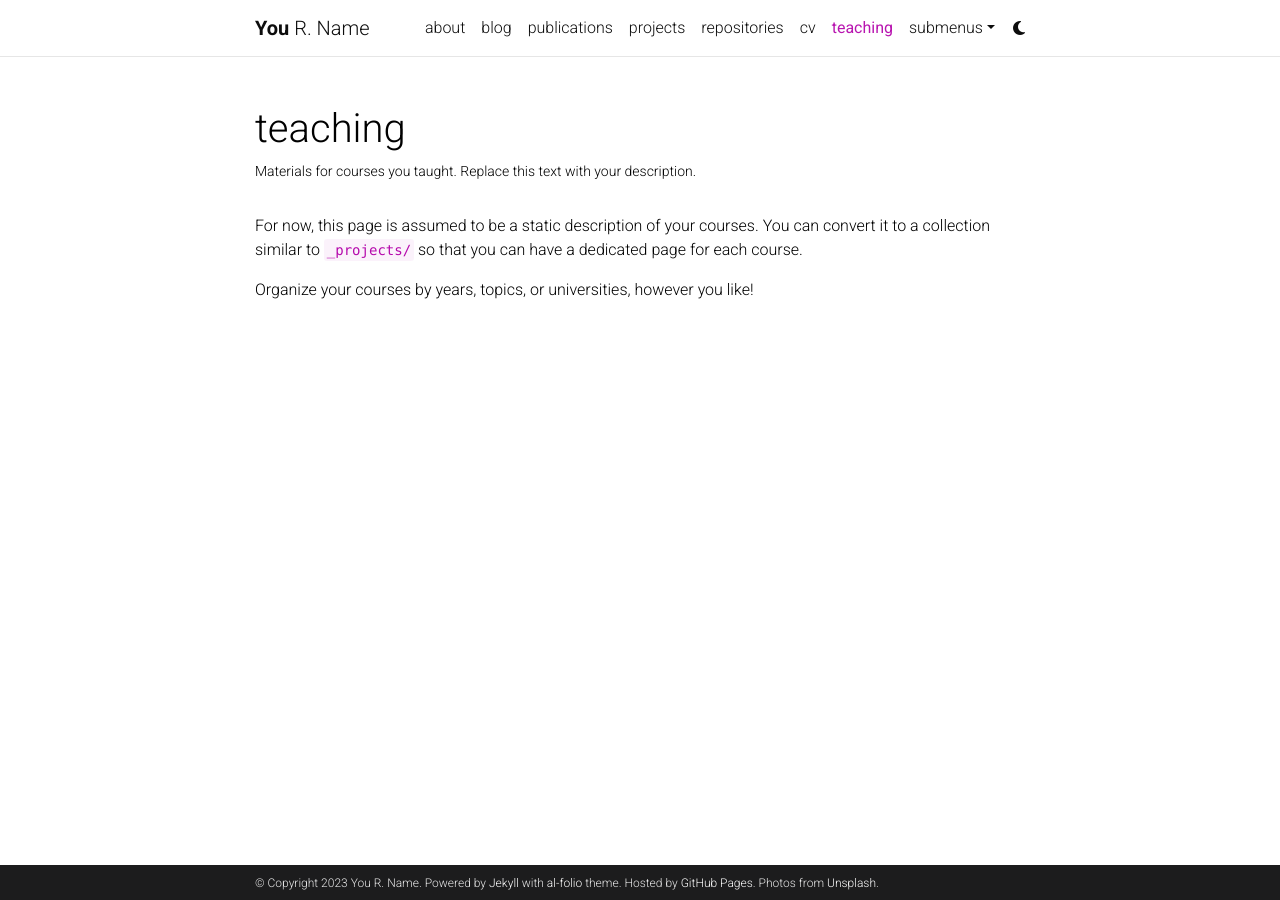
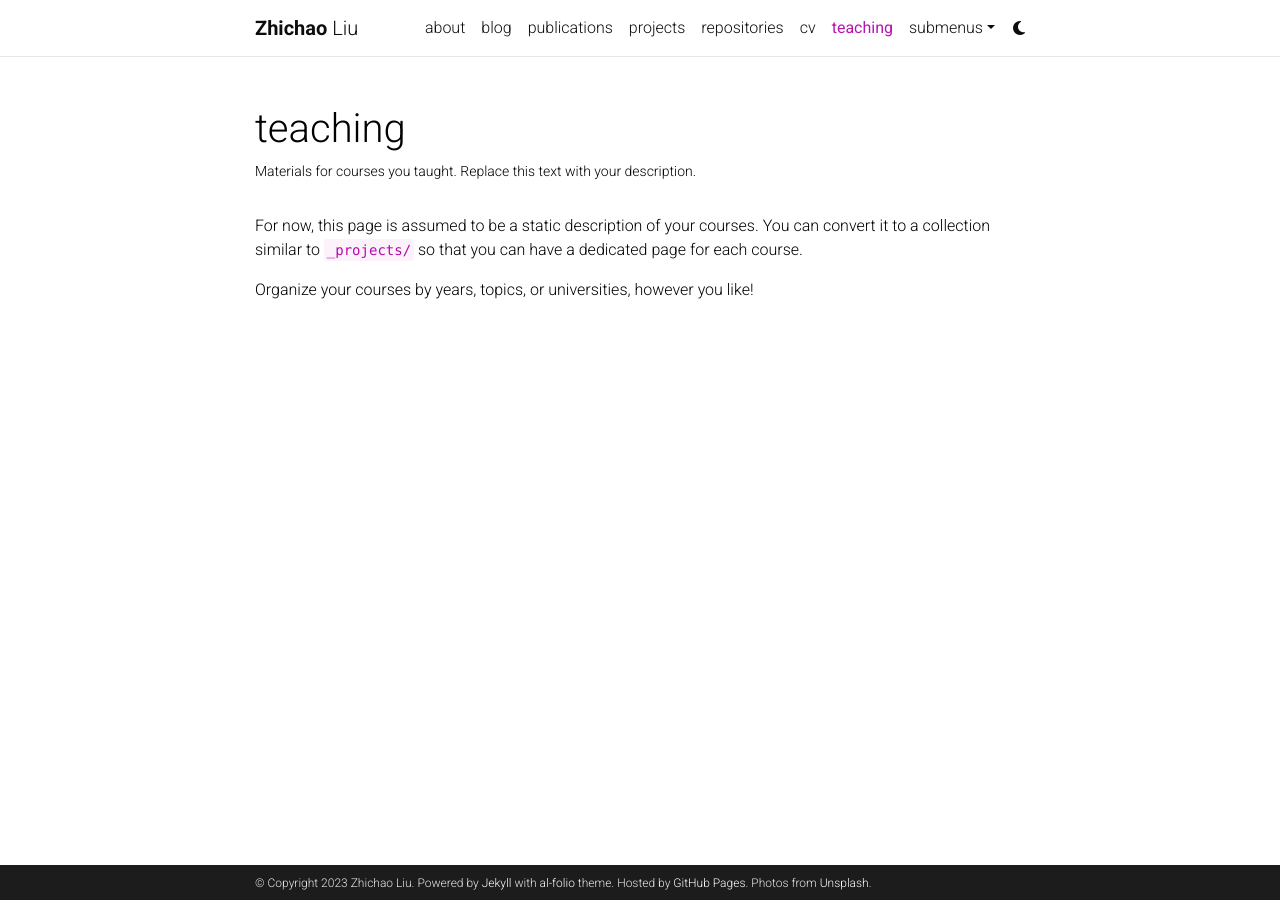
Before and after one commit to zhichaoliu0921/zhichaoliu0921.github.io, a Jekyll site: the page built from _pages/teaching.md, in a window 1280 px wide. Built offline with Jekyll 4.4.1, drawn with Linux system fonts in a browser that asks for light colours; comment, search, counter and statistics services are not loaded; a style sheet for code colours, icons or effects is not loaded.

Commit message:
Update _config.yml

```diff
--- a/_config.yml
+++ b/_config.yml
@@ -3,10 +3,10 @@
 # -----------------------------------------------------------------------------
 
 title: blank # the website title (if blank, full name will be used instead)
-first_name: You
-middle_name: R.
-last_name: Name
-email: you@example.com
+first_name: Zhichao
+middle_name:
+last_name: Liu
+email: zhichao.liu@ucr.com
 description: > # the ">" symbol means to ignore newlines until "footer_text:"
   A simple, whitespace theme for academics. Based on [*folio](https://github.com/bogoli/-folio) design.
 footer_text: >
@@ -18,8 +18,8 @@
 lang: en # the language of your site (for example: en, fr, cn, ru, etc.)
 icon: ⚛️  # the emoji used as the favicon (alternatively, provide image name in /assets/img/)
 
-url: https://alshedivat.github.io # the base hostname & protocol for your site
-baseurl: /al-folio # the subpath of your site, e.g. /blog/
+url: https://zhichaoliu0921.github.io # the base hostname & protocol for your site
+baseurl:  # the subpath of your site, e.g. /blog/
 last_updated: false # set to true if you want to display last updated in the footer
 impressum_path:  # set to path to include impressum link in the footer, use the same path as permalink in a page, helps to conform with EU GDPR
 
```
